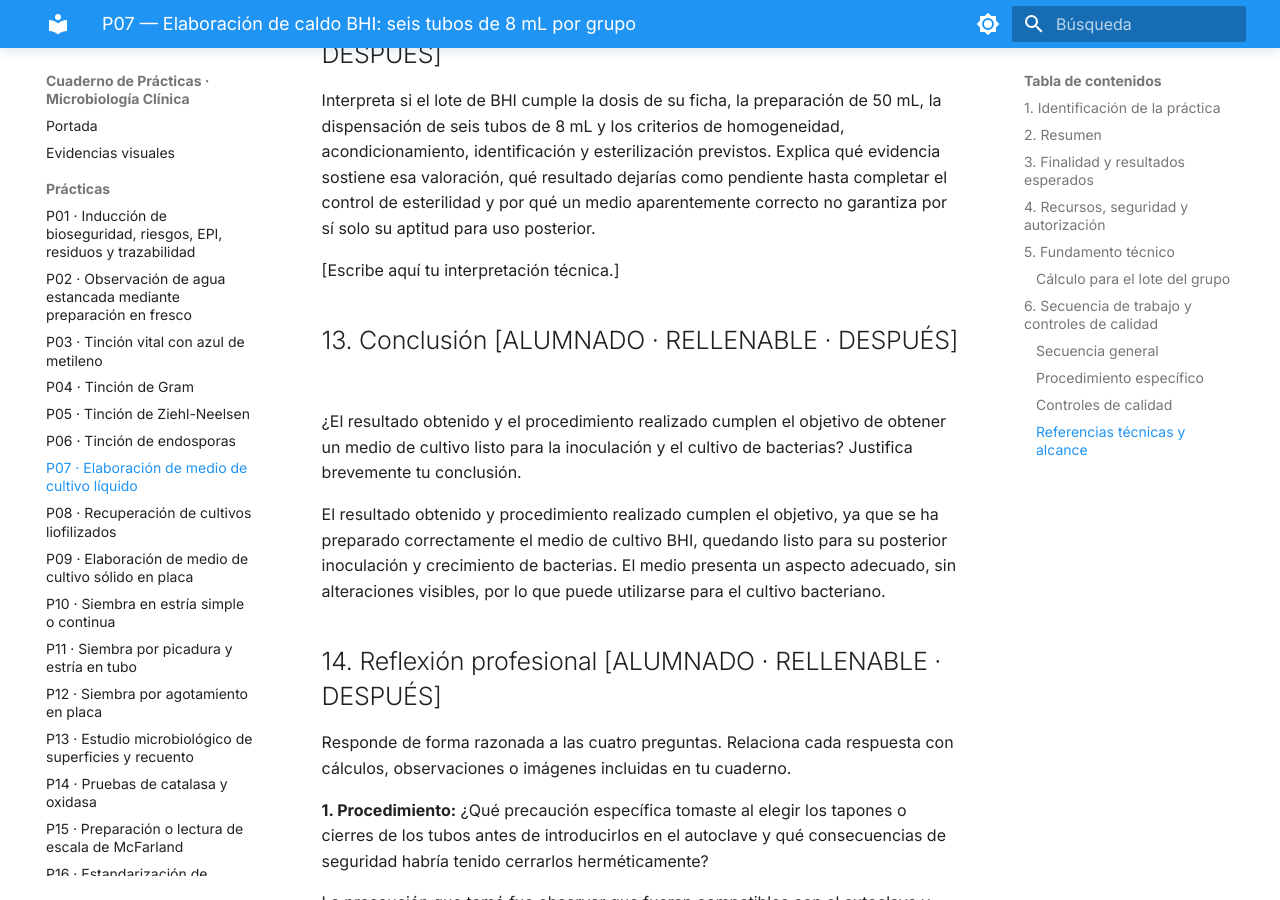
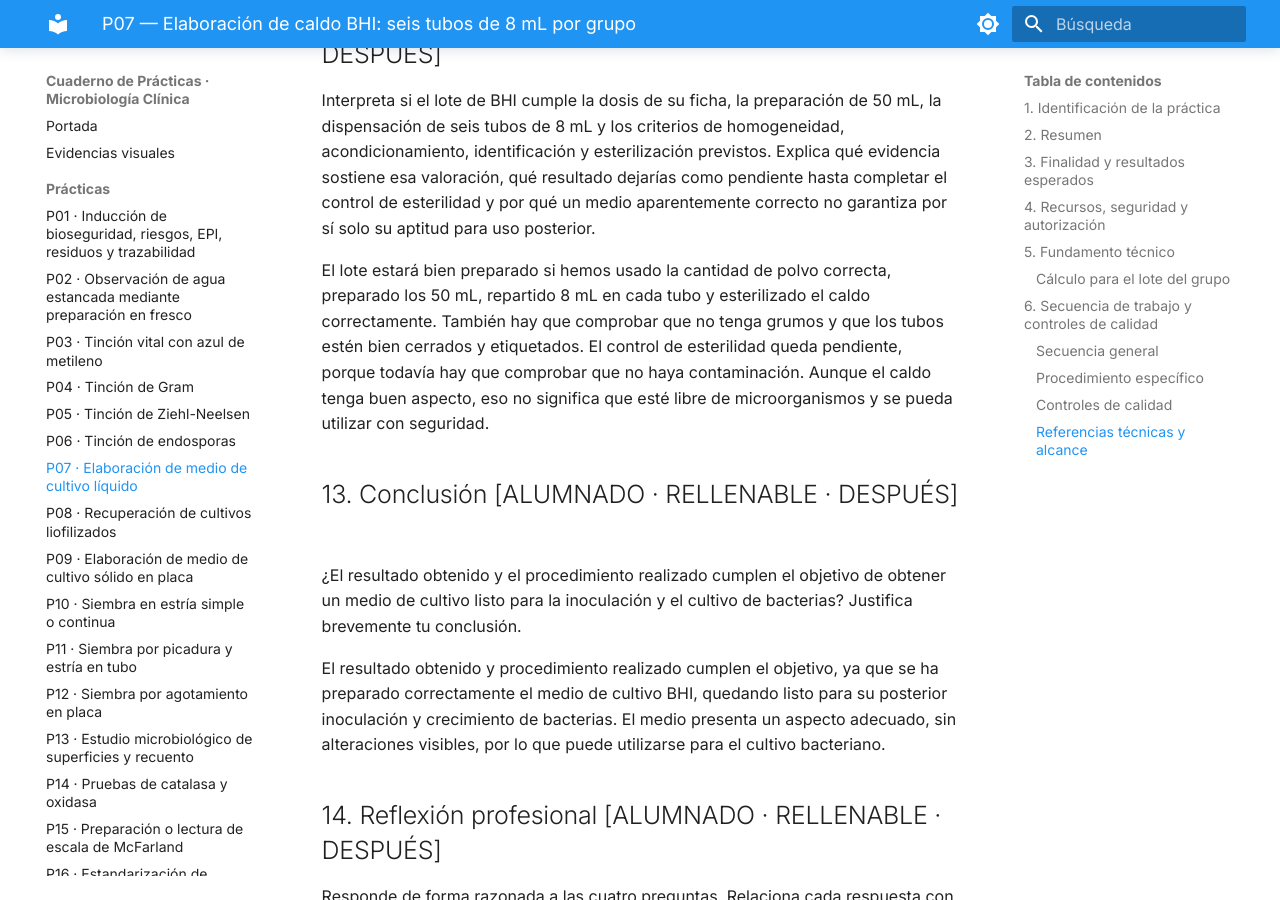
Before and after one commit to Rebeca-hubb/Cuaderno-Pr-cticas-Microbiolog-a-Rebeca-Vicho-, an MkDocs documentation site: the page built from docs/practicas/P07_Medio_liquido.md, in a window 1280 px wide and 900 px high, scrolled down 15034 px. Built offline with MkDocs 1.6.1 and Material for MkDocs 9.7.7, drawn with Linux system fonts in a browser that asks for light colours.

Commit message:
Update P07_Medio_liquido.md

```diff
--- a/docs/practicas/P07_Medio_liquido.md
+++ b/docs/practicas/P07_Medio_liquido.md
@@ -223,7 +223,8 @@ Puedes añadir hasta tres evidencias más si son pertinentes; no fabriques imág
 
 Interpreta si el lote de BHI cumple la dosis de su ficha, la preparación de 50 mL, la dispensación de seis tubos de 8 mL y los criterios de homogeneidad, acondicionamiento, identificación y esterilización previstos. Explica qué evidencia sostiene esa valoración, qué resultado dejarías como pendiente hasta completar el control de esterilidad y por qué un medio aparentemente correcto no garantiza por sí solo su aptitud para uso posterior.
 
-[Escribe aquí tu interpretación técnica.]
+El lote estará bien preparado si hemos usado la cantidad de polvo correcta, preparado los 50 mL, repartido 8 mL en cada tubo y esterilizado el caldo correctamente. También hay que comprobar que no tenga grumos y que los tubos estén bien cerrados y etiquetados.
+El control de esterilidad queda pendiente, porque todavía hay que comprobar que no haya contaminación. Aunque el caldo tenga buen aspecto, eso no significa que esté libre de microorganismos y se pueda utilizar con seguridad.
 
 ## 13. Conclusión [ALUMNADO · RELLENABLE · DESPUÉS]
 
```
